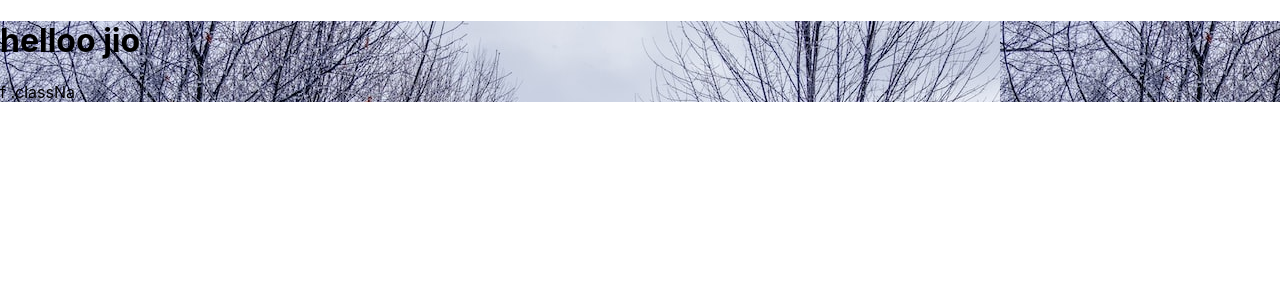
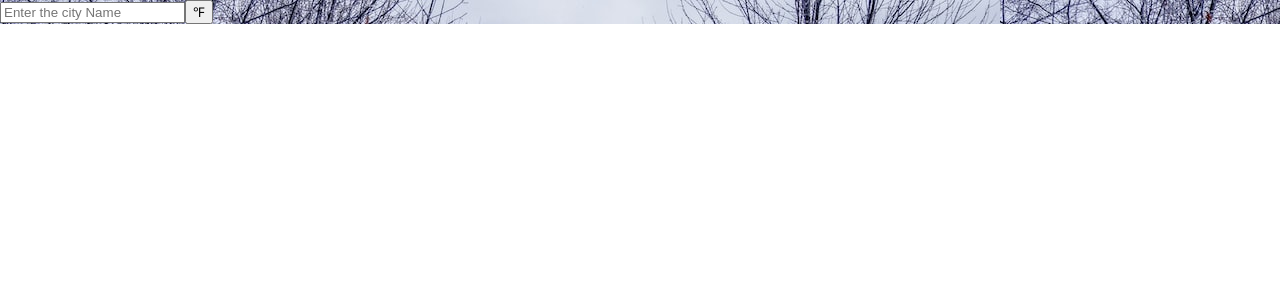
Before and after one commit to karandeep-3154/weatherapp, a React (Create React App) app: page / in a window 1280 px wide. Shown: the top 300 px of the page. Built offline with nearby package versions, Linux system fonts and the light colour scheme.

Commit message:
Designing Homepage

```diff
--- a/src/App.js
+++ b/src/App.js
@@ -7,8 +7,14 @@ function App() {
       className="app"
       style={{ backgroundImage: `url(${cold_weather_image})` }}
     >
-      <h1>helloo jio</h1>f
-      .classNa
+   <div className="overlay">
+    <div className="container">
+      <div className="section section-inputs">
+        <input type="text" name="city" placeholder="Enter the city Name" />
+        <button>℉</button>
+      </div>
+    </div>
+   </div>
     </div>
   );
 }
```
